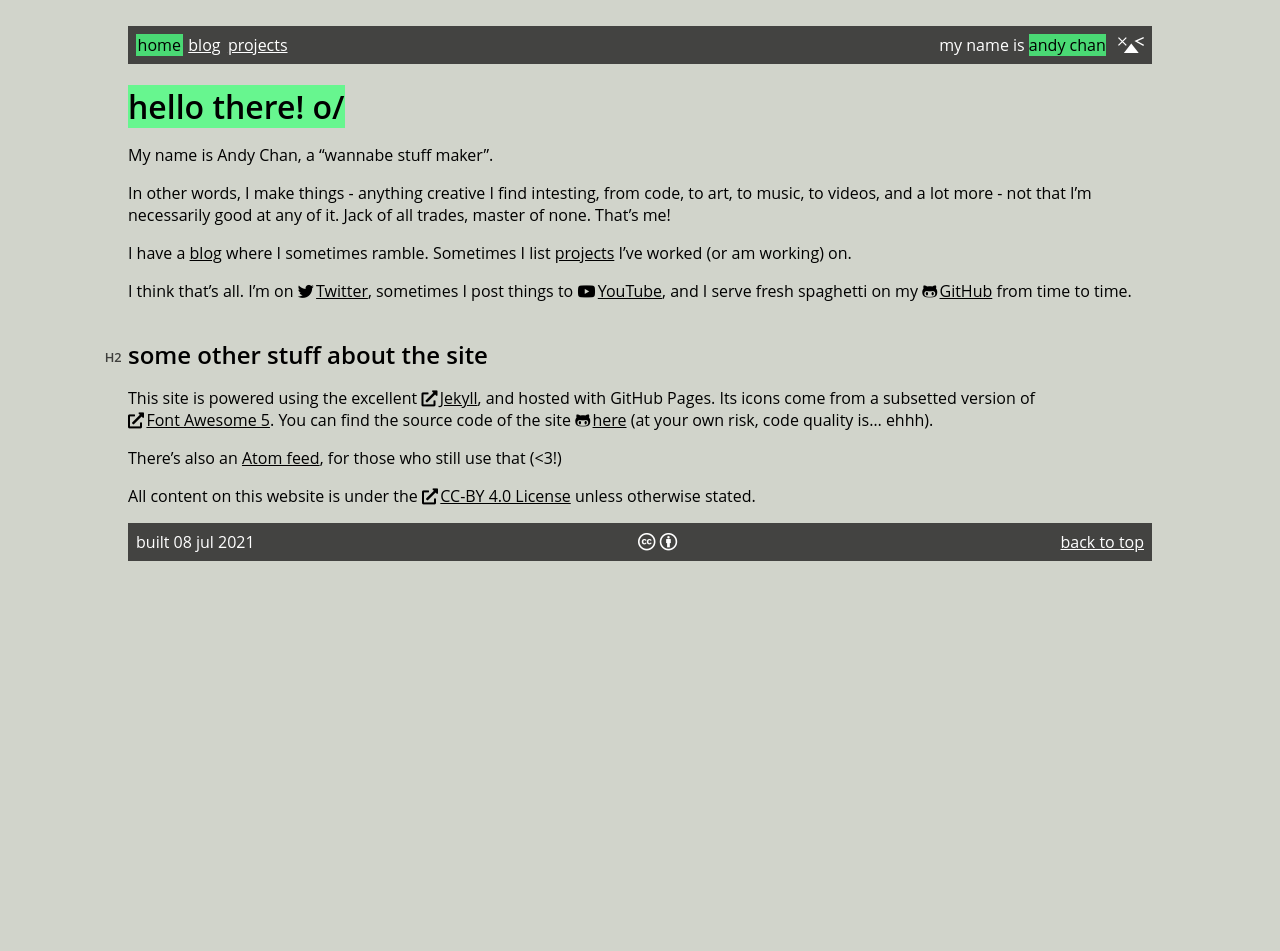
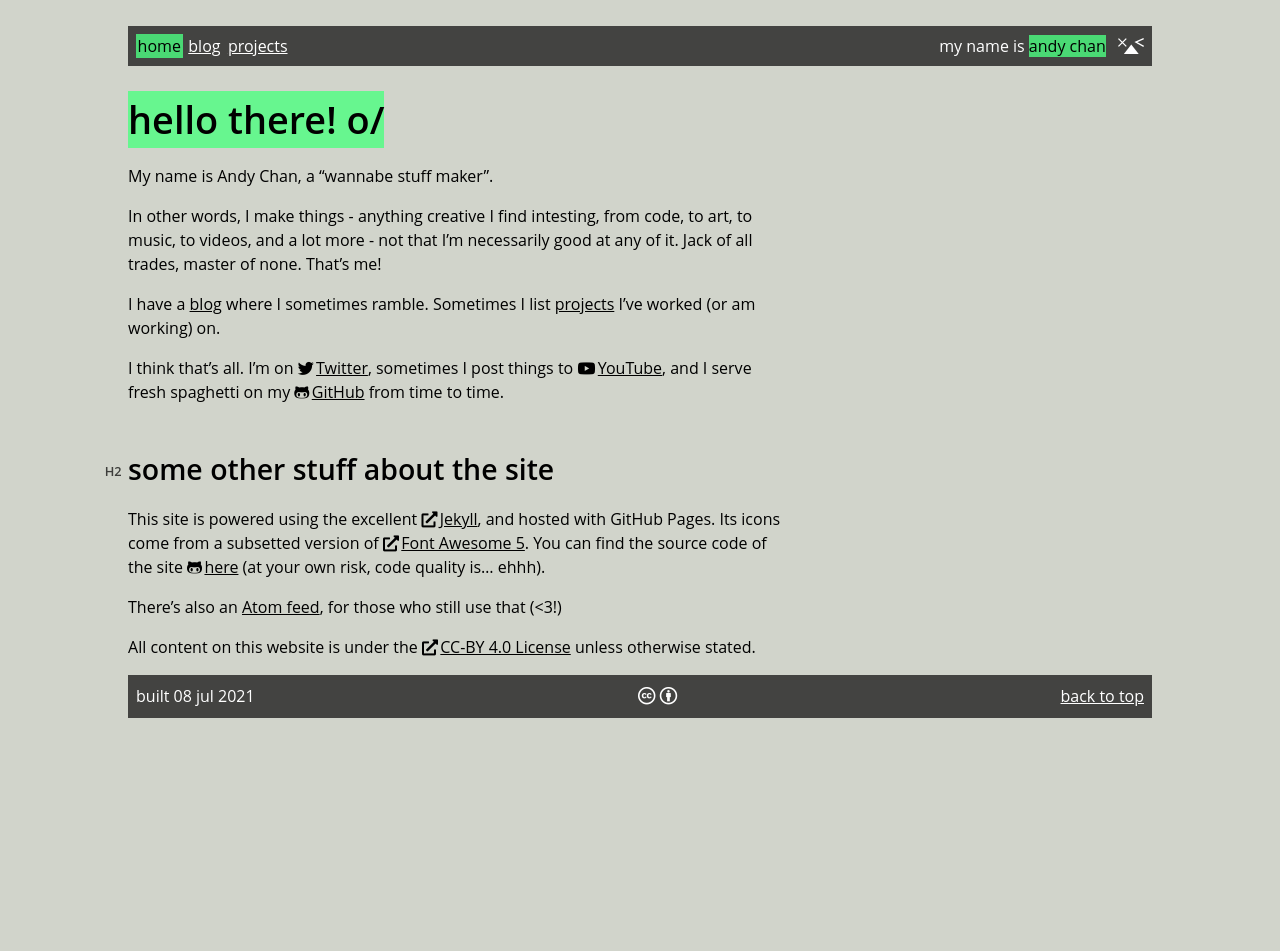
Before and after one commit to 12beesinatrenchcoat/12beesinatrenchcoat.github.io, a Jekyll site: the page built from index.md, in a window 1280 px wide. Built offline with Jekyll 4.4.1, drawn with Linux system fonts in a browser that asks for light colours; some web fonts are replaced; before the commit the page ends 900 px from its top, so only the background shows below that.

Commit message:
some css tweaks most notably, a max-width on the body text. will mess around with this more...

```diff
--- a/_layouts/default.html
+++ b/_layouts/default.html
@@ -7,11 +7,12 @@
         <title>{{ page.title }}</title>
         {% include favicon.html %}
         <link rel="stylesheet" href="/assets/css/styles.css">
+        <link rel="stylesheet" href="/assets/css/page.css">
         <link rel="stylesheet" href="/assets/css/{{page.style}}.css">
         {% feed_meta %}
     </head>
     {% include navigation.html %}
-    <main>
+    <main class="flow">
         {{content}}
     </main>
     {% include footer.html %}
--- a/_layouts/post.html
+++ b/_layouts/post.html
@@ -33,7 +33,7 @@
         </div>
     </header>
 
-    <main>
+    <main class="flow">
         {{ content }}
     </main>
 
--- a/_layouts/project.html
+++ b/_layouts/project.html
@@ -46,7 +46,7 @@
         </div>
     </header>
 
-    <main>
+    <main class="flow">
         {{content}}
     </main>
 
--- a/_sass/headers.sass
+++ b/_sass/headers.sass
@@ -19,17 +19,29 @@ h1, h2, h3, h4, h5, h6
         @media (max-width: 480px)
             display: none
 
-h1:not(.emphasis-highlight, #title)::before
-    content: "H1"
-    top: 1.25em
+h1
+    font-size: 2.369em
+    max-width: 24ch
 
-h2::before
-    content: "H2"
-    top: 0.8em
+    &:not(.emphasis-highlight, #title)::before
+        content: "H1"
+        top: 1.9em
 
-h3::before
-    content: "H3"
-    top: 0.3em
+h2
+    max-width: 32ch
+    font-size: 1.777em
+
+    &::before
+        content: "H2"
+        top: 1.1em
+
+h3
+    max-width: 48ch
+    font-size: 1.333em
+
+    &:not(a)::before
+        content: "H3"
+        top: 0.6em
 
 h4, h5, h6
     font-size: 1em // why are they so small
--- a/_sass/main.sass
+++ b/_sass/main.sass
@@ -1,8 +1,15 @@
-// mostly everything.
+// a bunch of rules for everything.
+
+*, *::before, *::after
+    box-sizing: border-box
 
 body
     font-family: "Open Sans", sans-serif
+    font-size: 1em
     margin: 2% 0%
+    min-height: 100vh
+    text-rendering: optimizeSpeed
+    line-height: 1.5
 
 a
     color: inherit
@@ -21,14 +28,14 @@ main, nav, footer
 
 code
     font-family: "JetBrains Mono", monospace
-    background: #ffffff96
+    background: #f6f6f696
 
 .rouge-gutter
-    background: #c4c4c4
+    background: #96969696
     padding: 0.15em 0.25em 0.25em
     margin: -0.15em
     position: absolute
-    width: 0.75em
+    width: 1em
 
 .rouge-code
     padding-left: 1.5em
@@ -62,12 +69,10 @@ nav, footer
         padding: 0 0.1em
 
 blockquote
-    border-left: 2px solid
-    margin-left: 1em
-    p
-        padding: 0.2em 0
-        margin-left: 1em
-        font-style: italic
+    padding-left: 1em
+    border-left: 4px solid
+    font-style: italic
+
 
 // fancy quotes...
 q, blockquote
@@ -89,3 +94,6 @@ a[rel="license"]
     font-family: 'Font Awesome 5 EDITED'
     text-decoration: none
     font-size: large
+
+.flow > * + *
+    margin-top: var(--flow-space, 1em)
--- a/_sass/page.sass
+++ b/_sass/page.sass
@@ -10,7 +10,11 @@ $translucent-black: rgba(0, 0, 0, 0.5)
         line-height: 1.2
 
 #title
+    max-width: 32ch
     margin-top: 0
+
+main
+    max-width: 72ch
 
 // the things at the top of pages (image and title, etc.)
 header
```
Also changed, not shown: Gemfile.lock.
